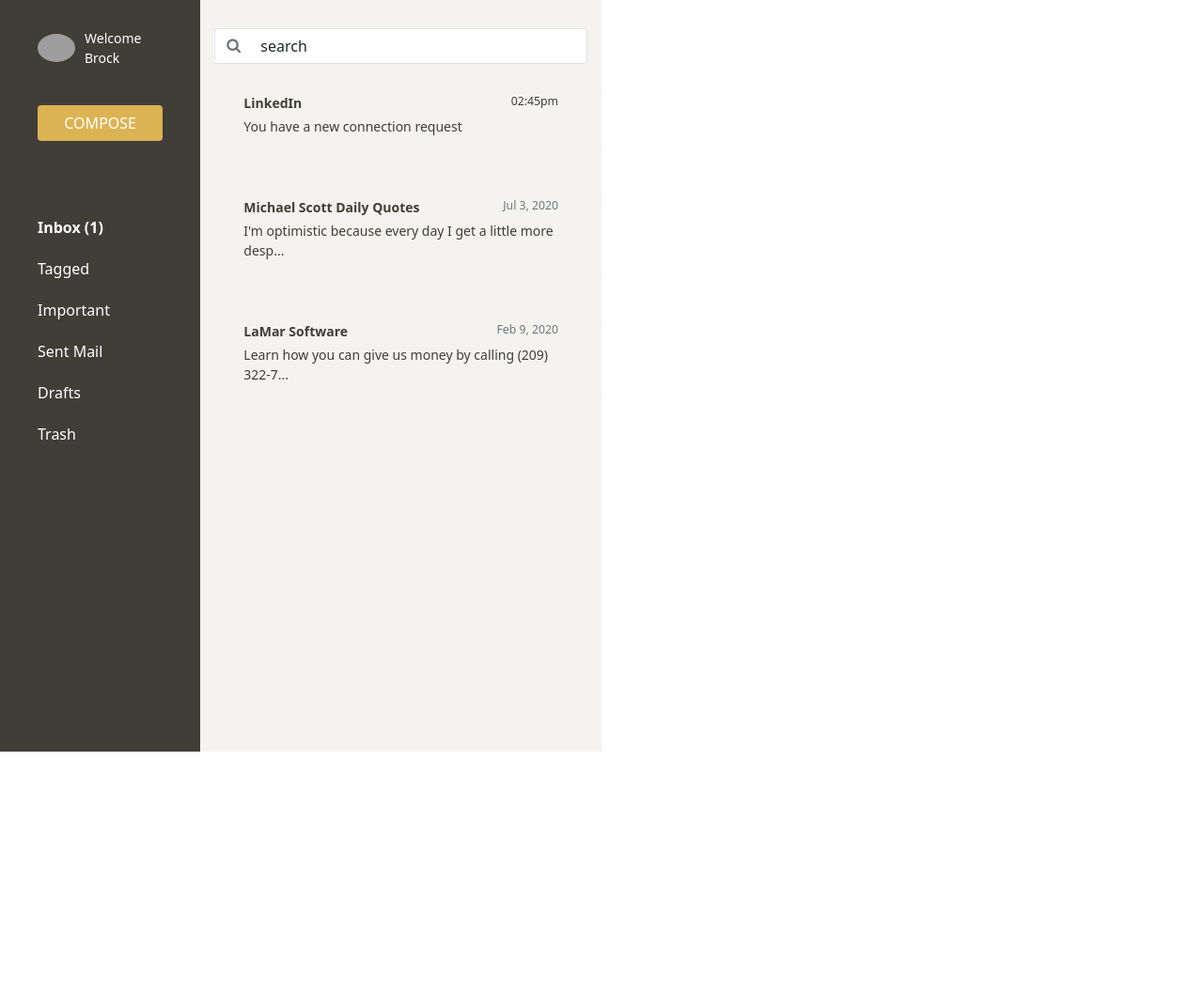
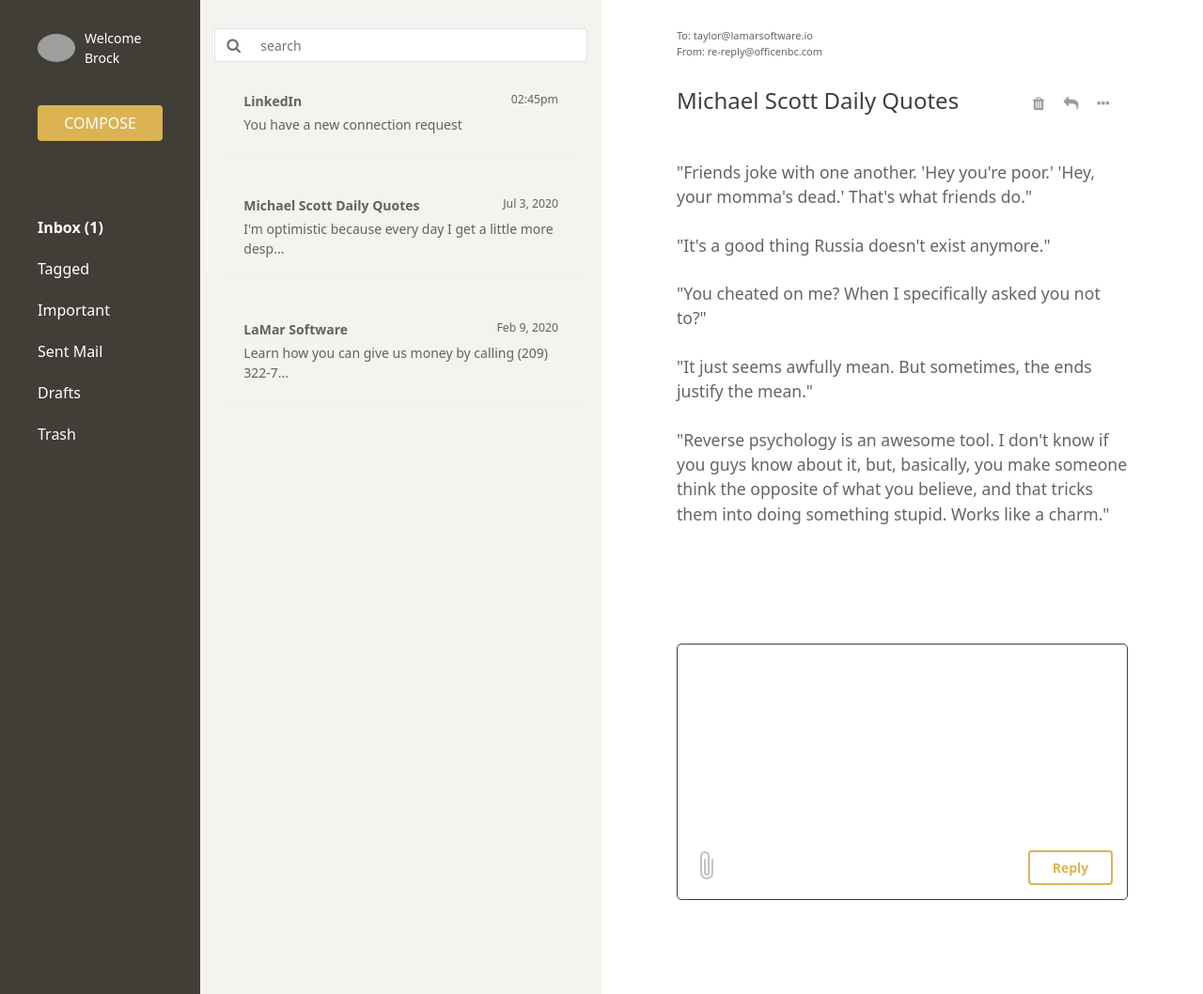
Before and after one commit to rudolphh/email-template-bootstrap-grid, a plain HTML site: page index.html in a window 1280 px wide. Shown: the whole page at 94% size. Before the commit the page ends 800 px from the top, so only its background shows below. Drawn offline with nearby package versions, Linux system fonts and the light colour scheme; grey boxes are pictures that could not be loaded.

Commit message:
complete

```diff
--- a/index.html
+++ b/index.html
@@ -43,11 +43,11 @@
 
             <div class="input-group" id="search-bar">
                 <span class="input-group-append">
-                    <button class="btn btn-outline-secondary border-end-0 border-top-0 border-bottom-0 border rounded ms-n5" type="button">
+                    <button id="search-btn" class="btn btn-outline-secondary border-end-0 border-top-0 border-bottom-0 border rounded ms-n5" type="button">
                         <i class="fa fa-search"></i>
                     </button>
                 </span>
-                <input class="form-control border-start-0 border rounded" type="text" value="search" id="example-search-input">
+                <input class="form-control border-start-0 border rounded" type="text" placeholder="search" id="search-input">
             </div>
 
             <div class="list-group">
@@ -61,21 +61,51 @@
                 <a href="#" class="list-group-item list-group-item-action flex-column align-items-start">
                   <div class="d-flex w-100 justify-content-between">
                     <h7 class="mb-1">Michael Scott Daily Quotes</h7>
-                    <small class="text-muted">Jul 3, 2020</small>
+                    <small>Jul 3, 2020</small>
                   </div>
                   <p class="mb-1">I'm optimistic because every day I get a little more desp...</p>
                 </a>
                 <a href="#" class="list-group-item list-group-item-action flex-column align-items-start">
                   <div class="d-flex w-100 justify-content-between">
                     <h7 class="mb-1">LaMar Software</h7>
-                    <small class="text-muted">Feb 9, 2020</small>
+                    <small>Feb 9, 2020</small>
                   </div>
                   <p class="mb-1">Learn how you can give us money by calling (209) 322-7...</p>
                 </a>
             </div>
 
         </div>
-        <div id="email-body" class="email-section col-12 col-sm-12 col-md-12 col-lg-5 col-xl-6"></div>
+        <div id="email-body" class="email-section col-12 col-sm-12 col-md-12 col-lg-5 col-xl-6">
+
+            <div id="to">To: taylor@lamarsoftware.io</div>
+            <div id="from">From: re-reply@officenbc.com</div>
+
+            <div id="email-title-bar">
+                <h4>Michael Scott Daily Quotes</h4>
+                <i class="fa fa-trash"></i>
+                <i class="fa fa-reply"></i>
+                <i class="fa fa-ellipsis-h"></i>
+            </div>
+            <div id="content">
+                <p>"Friends joke with one another. 'Hey you're poor.' 'Hey, your momma's dead.' That's what friends do."</p>
+                <p>"It's a good thing Russia doesn't exist anymore."</p>
+                <p>"You cheated on me? When I specifically asked you not to?"</p>
+                <p>"It just seems awfully mean. But sometimes, the ends justify the mean."</p>
+                <p>"Reverse psychology is an awesome tool. I don't know if you guys know about it, but, basically,
+                    you make someone think the opposite of what you believe, and that tricks them into doing
+                    something stupid. Works like a charm."
+                </p>
+            </div>
+            <div id="reply">
+                <textarea name="reply" id="reply-text" class="form-control" rows="8"></textarea>
+                <div id="reply-bar">
+                    <svg id="paperclip-icon" xmlns="http://www.w3.org/2000/svg" width="32" height="32" fill="currentColor" class="bi bi-paperclip" viewBox="0 0 16 16">
+                        <path d="M4.5 3a2.5 2.5 0 0 1 5 0v9a1.5 1.5 0 0 1-3 0V5a.5.5 0 0 1 1 0v7a.5.5 0 0 0 1 0V3a1.5 1.5 0 1 0-3 0v9a2.5 2.5 0 0 0 5 0V5a.5.5 0 0 1 1 0v7a3.5 3.5 0 1 1-7 0V3z"/>
+                    </svg>
+                    <button id="reply-btn" class="btn">Reply</button>
+                </div>
+            </div>
+        </div>
     </div>
 </div>
 </body>
--- a/styles.css
+++ b/styles.css
@@ -72,8 +72,102 @@ body, html {
     font-weight: bold;
 }
 
+#search-btn:hover {
+    background-color: #413e38;
+}
+
+#search-input {
+    font-size: 14px;
+}
+
 #email-body {
     background-color: white;
+    padding-left: 80px;
+    padding-right: 80px;
+    padding-bottom: 100px;
+    color: #413e38;
+    display: flex;
+    flex-direction: column;
+}
+
+#to, #from, #content {
+    opacity: 0.8;
+}
+
+#to, #from {
+    font-size: 11px;
+}
+
+#from {
+    margin-bottom: 30px;
+}
+
+#email-title-bar {
+    margin-bottom: 40px;
+    display: flex;
+    align-items: baseline;
+}
+
+#email-title-bar h4 {
+    margin-right: auto;
+}
+
+#email-title-bar i {
+    margin-right: 20px;
+    opacity: 0.5;
+}
+
+#email-title-bar i:hover {
+    opacity: 1;
+}
+
+#content {
+    font-size: 1.1rem;
+    margin-bottom: 100px;
+}
+
+#content p {
+    margin-bottom: 25px;
+}
+
+#reply {
+    margin-top: auto;
+    border: 1px solid #413e38;
+    border-radius: 5px;
+    padding: 15px;
+}
+
+#reply-text {
+    width: 100%;
+    border-radius: 5px;
+    border: none;
+    resize: none;
+}
+
+#reply-bar {
+    display: flex;
+}
+
+#paperclip-icon {
+    opacity: 0.3;
+}
+
+#paperclip-icon:hover {
+    opacity: 1;
+}
+
+#reply-btn {
+    margin-left: auto;
+    border: 2px solid #dcb353;
+    font-size: 14px;
+    font-weight: bold;
+    color: #dcb353;
+    width: 90px;
+}
+
+#reply-btn:hover {
+    color: white;
+    background-color: #dcb353;
 }
 
 #compose-btn {
@@ -83,7 +177,7 @@ body, html {
     margin-bottom: 80px;
 }
 
-ul { padding-left: 0; }
+ul { padding-left: 0; margin-bottom: 50px; }
 ul li {
     list-style: none;
     margin-bottom: 20px;
@@ -102,6 +196,7 @@ li a:hover {
 .list-group-item {
     z-index: 2;
     color: #413e38;
+    opacity: 0.8;
     background-color: #f4f3ef;
     border: 1px solid #f4f3ef;
     margin: 15px 0 15px 0;
@@ -112,6 +207,7 @@ li a:hover {
 }
 
 .list-group-item:hover {
+    opacity: 1;
     z-index: 2;
     color: #413e38;
     background-color: white;
@@ -132,10 +228,6 @@ li a:hover {
 
 /* Large devices (desktops, 992px and up) */
 @media (max-width: 992px) {
-
-    #email-body {
-        height: 50vh;
-    }
 
     #compose-btn {
         margin-bottom: 40px;
@@ -167,6 +259,7 @@ li a:hover {
         display: inline-block;
         text-align: center;
         padding: 0;
+        margin-bottom: 0;
     }
 
     #welcome {
```
